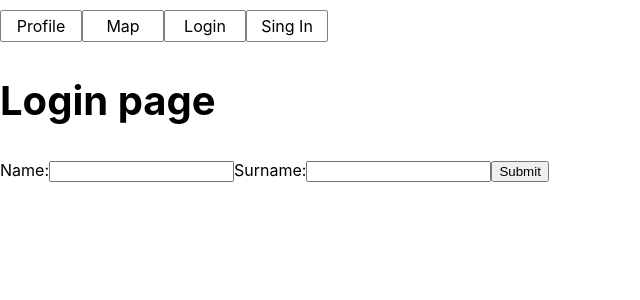
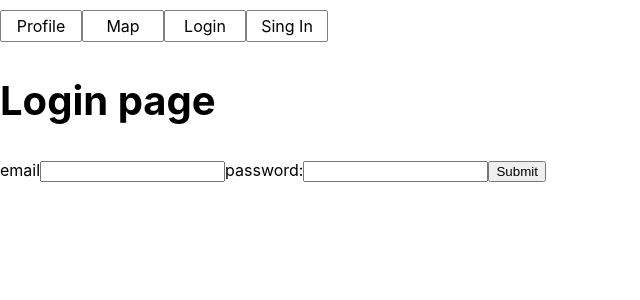
Before and after one commit to LenaBoro/loftSchollReact, a React (Create React App) app in the folder loft-taxi/: page / in a window 1280 px wide. Both pictures are taken after a click on the item "Login". Shown: the top 300 px of the page, without its empty margins (0-640 px from the left). Built offline with nearby package versions, Linux system fonts and the light colour scheme.

Commit message:
added form login

```diff
--- a/loft-taxi/src/Login.js
+++ b/loft-taxi/src/Login.js
@@ -1,4 +1,4 @@
-import React from "react";
+import React, {useState} from "react";
 import './Login.scss';
 // page
 function Login() {
@@ -13,25 +13,41 @@ function Login() {
 export default Login;
 
 // form
-class LoginForm extends React.Component {
-    handleSubmit=(e)=>{
-        console.log(e.target)
-    }
+function LoginForm(props){
+    const [userEmail, setUserEmail] = useState('');
+    const [userPassword, setUserPassword] = useState('');
 
-
-    render() {
+    const handleSubmit = event => {
+        event.preventDefault();
+        console.log('submit')
+    };
+    const handleEmailChange = event => {
+        setUserEmail(event.target.value );
+    };
+    const handlePasswordChange = event => {
+        setUserPassword(event.target.value );
+    };
     return (
-            <form onSubmit={this.handleSubmit}>
+        <form onSubmit={handleSubmit}>
             <label>
-                    Name:
-                    <input name="firstName" type="text" />
+                email
+                <input
+                    name='userEmail'
+                    type="text"
+                    value={userEmail}
+                    onChange={handleEmailChange}
+                />
             </label>
             <label>
-                    Surname:
-                    <input name="lastName" type="text" />
+                password:
+                <input
+                    name='userPassword'
+                    type="password"
+                    value={userPassword}
+                    onChange={handlePasswordChange}
+                />
             </label>
             <input type="submit" value="Submit" />
         </form>
     );
 }
-}
--- a/loft-taxi/src/SingIn.js
+++ b/loft-taxi/src/SingIn.js
@@ -1,34 +1,55 @@
 import React, {useState, useEffect} from "react";
 import './SingIn.scss'
-import Map from './Map'
+import App from './App'
 
 //
 function SingIn(props) {
     return (
         <div>
             <h1 className="h1">Sign in</h1>
-            <LoginSingIn />
+            <LoginSingIn  />
         </div>
     );
 }
 
 export default SingIn;
 
+//form
+function LoginSingIn(props){
+    const [userEmail, setUserEmail] = useState('');
+    const [userPassword, setUserPassword] = useState('');
 
-// form
-function LoginSingIn (props){
-
-    return (
-            <form>
+    const handleSubmit = event => {
+        event.preventDefault();
+        console.log('submit')
+    };
+    const handleEmailChange = event => {
+        setUserEmail(event.target.value );
+    };
+    const handlePasswordChange = event => {
+        setUserPassword(event.target.value );
+    };
+        return (
+            <form onSubmit={handleSubmit}>
                 <label>
-                    Name:
-                    <input name="firstName" type="text"/>
+                    email
+                    <input
+                        name='userEmail'
+                        type="text"
+                        value={userEmail}
+                        onChange={handleEmailChange}
+                    />
                 </label>
                 <label>
-                    Surname:
-                    <input name="lastName" type="text"/>
+                    password:
+                    <input
+                        name='userPassword'
+                        type="password"
+                        value={userPassword}
+                        onChange={handlePasswordChange}
+                    />
                 </label>
-                <button>Submit</button>
+                <input type="submit" value="Submit" />
             </form>
         );
 }
```
Also changed, not shown: loft-taxi/src/App.js (+8 -1 lines). Lines whose indentation alone changed are shown as unchanged.
